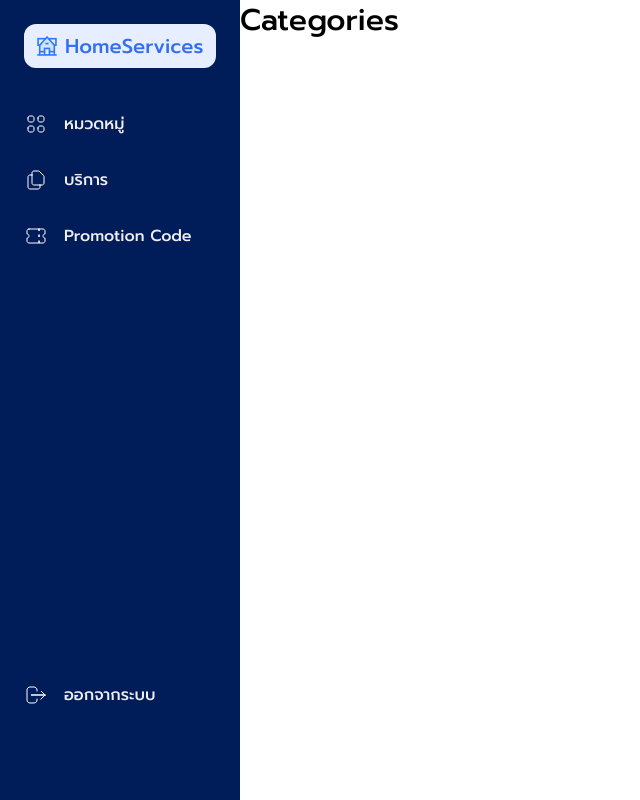
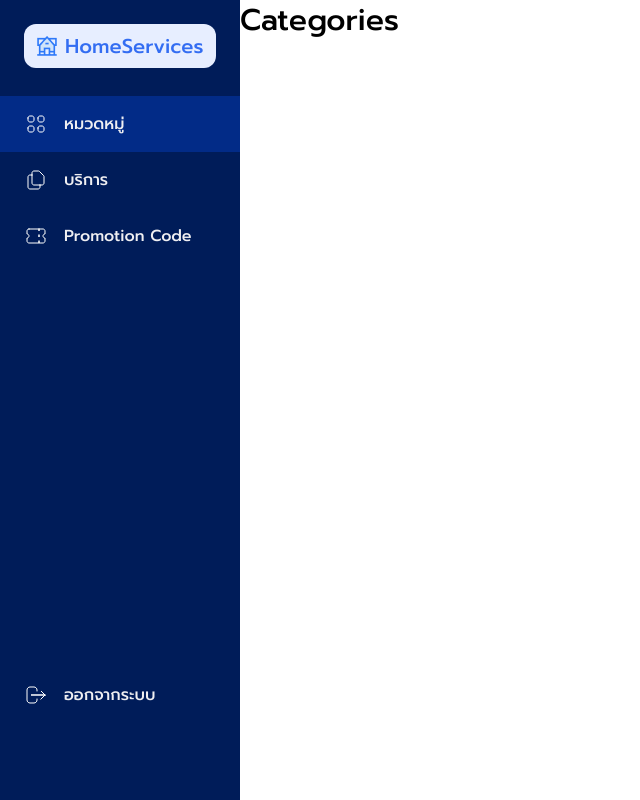
Before and after one commit to ploywutt/House-Service-Admin, a React (Vite) app: page /categories in a window 1280 px wide. Shown: the whole page, without its empty margins (0-640 px from the left). Built offline with nearby package versions, Linux system fonts and the light colour scheme; no server answers.

Commit message:
add: add hightlight and navigate in sidebar

```diff
--- a/src/App.tsx
+++ b/src/App.tsx
@@ -1,7 +1,10 @@
 import "./App.css";
+import { BrowserRouter as Router, Routes, Route } from "react-router-dom";
+import Layout from "./components/Layout/Layout";
 import Login from "./pages/Login";
 import Category from "./pages/Category";
-import { BrowserRouter as Router, Routes, Route } from "react-router-dom";
+import Services from "./pages/Services";
+import Promotion from "./pages/Promotion";
 
 function App() {
   return (
@@ -9,7 +12,12 @@ function App() {
       <Routes>
         {/* ลบตัวอย่างออกแล้วใส่เฉพาะ Route ที่ทำนะคับ เพื่อป้องกัน conflict คับ */}
         <Route path="/" element={<Login />} />
-        <Route path="/categories" element={<Category />} />
+        <Route element={<Layout />}>
+          <Route path="/categories" element={<Category />} />
+          <Route path="/services" element={<Services />} />
+          <Route path="/promotions" element={<Promotion />} />
+          <Route path="*" element={<Category />} />
+        </Route>
       </Routes>
     </Router>
   );
--- a/src/components/AdminSidebar/AdminSidebar.tsx
+++ b/src/components/AdminSidebar/AdminSidebar.tsx
@@ -1,24 +1,56 @@
-import { useNavigate } from "react-router-dom";
+import { useNavigate, useLocation } from "react-router-dom";
 import CategoryIcon from "../../assets/icon/category.svg";
 import HomeServiceIcon from "../../assets/icon/homeservices.png";
 import LogoutIcon from "../../assets/icon/logout.svg";
 import PromotionIcon from "../../assets/icon/promotion.svg";
 import ServiceIcon from "../../assets/icon/service.svg";
 import { supabase } from '../../lib/supabase.ts'
+import { useState, useEffect } from "react";
 
 export default function AdminSidebar() {
+  const location = useLocation();
   const navigate = useNavigate();
+  const [activeLi, setActiveLi] = useState<string>('')
+
+  // สร้างอาร์เรย์ของ object ที่มี key = path และ value = state
+  const pathStatePairs = [
+    { path: '/categories', state: 'categories' },
+    { path: '/services', state: 'services' },
+    { path: '/promotions', state: 'promotions' },
+    // เพิ่ม path และ state อื่นๆ ตามที่คุณต้องการ
+  ];
+
+  function handleClick(selectedLi: string) {
+    setActiveLi(selectedLi) // update state when clicked
+    // navigate to path that be chosen
+    const matchingPair = pathStatePairs.find(pair => pair.state === selectedLi);
+    if (matchingPair) {
+      // ฟังก์ชันใน JavaScript ที่ใช้ในการเปลี่ยน URL แท็บโดยไม่ต้องโหลดหน้าเว็บใหม่ (ไม่ต้อง refresh) ซึ่งเป็นสิ่งสำคัญในการสร้างแอปพลิเคชันเว็บแบบเสมือนจริง (SPA - Single Page Application) เนื่องจากคุณสามารถบริหารจัดการการนำทางและสถานะโดยที่ไม่ต้องโหลดหน้าเว็บใหม่ทุกครั้งที่มีการคลิก.
+      window.history.pushState(null, '', matchingPair.path);
+      // window.history.pushState(state, title, url);
+      navigate(matchingPair.path);
+    }
+  }
+
+  useEffect(() => {
+    // check URL and update state
+    const matchingPair = pathStatePairs.find(pair => pair.path === location.pathname);
+    if (matchingPair) {
+      setActiveLi(matchingPair.state);
+    }
+  }, [location.pathname]);
+
 
   async function signOutUser() {
     const { error } = await supabase.auth.signOut();
-    navigate("/");
+    navigate('/')
   }
 
   return (
-    <div id="container" className="w-[240px] h-screen bg-blue-950">
+    <div id="container" className="flex-none w-[240px] h-screen bg-blue-950 pt-6">
       <div
         id="logo-bg"
-        className="bg-blue-100 mb-7 rounded-xl flex flex-row items-center py-2 px-2.5 gap-1 mx-6 mt-6"
+        className="bg-blue-100 mb-7 rounded-xl flex flex-row items-center py-2 px-2.5 gap-1 mx-6"
       >
         <img src={HomeServiceIcon} alt="HomeServices Icon" id="logo" />
         <p className="text-blue-600 text-xl font-medium">HomeServices</p>
@@ -26,15 +58,15 @@ export default function AdminSidebar() {
       <div id="menu-list-container">
         <ul className="text-gray-100 h-[calc(100vh-109px)] flex flex-col justify-between pb-16">
           <div id="menu-list">
-            <li className="menu" onClick={() => navigate("/categories")}>
+            <li className={`menu ${activeLi === 'categories' ? "bg-blue-900" : ""}`} onClick={() => handleClick('categories')}>
               <img src={CategoryIcon} alt="Category Icon" />
               <h5>หมวดหมู่</h5>
             </li>
-            <li className="menu" onClick={() => navigate("/services")}>
+            <li className={`menu ${activeLi === 'services' ? "bg-blue-900" : ""} `} onClick={() => handleClick('services')}>
               <img src={ServiceIcon} alt="Service Icon" />
               <h5>บริการ</h5>
             </li>
-            <li className="menu" onClick={() => navigate("/promotions")}>
+            <li className={`menu ${activeLi === 'promotions' ? "bg-blue-900" : ""} `} onClick={() => handleClick('promotions')}>
               <img src={PromotionIcon} alt="Promotion Icon" />
               <h5>Promotion Code</h5>
             </li>
--- /dev/null
+++ b/src/components/Layout/Layout.tsx
@@ -0,0 +1,13 @@
+import AdminSidebar from "../AdminSidebar/AdminSidebar";
+import { Outlet } from "react-router-dom";
+
+function Layout() {
+	return (
+		<div className="flex w-full">
+			<AdminSidebar />
+			<Outlet />
+		</div>
+	)
+}
+
+export default Layout
--- a/src/pages/Category.tsx
+++ b/src/pages/Category.tsx
@@ -1,9 +1,7 @@
-import AdminSidebar from "@/components/AdminSidebar/AdminSidebar";
 
 export default function Category() {
   return (
-    <div className="flex flex-row">
-      <AdminSidebar />
+    <div className="w-full">
       <h1>Categories</h1>
     </div>
   );
--- /dev/null
+++ b/src/pages/Promotion.tsx
@@ -0,0 +1,11 @@
+
+
+function Promotion() {
+	return (
+		<div className="w-full">
+			<h1>Promotion</h1>
+		</div>
+	)
+}
+
+export default Promotion
--- /dev/null
+++ b/src/pages/Services.tsx
@@ -0,0 +1,11 @@
+
+
+function Services() {
+	return (
+		<div className="w-full">
+			<h1>Services</h1>
+		</div>
+	)
+}
+
+export default Services
```
